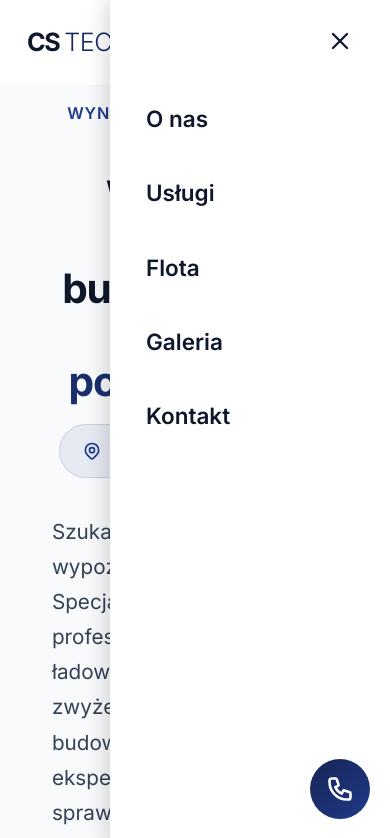
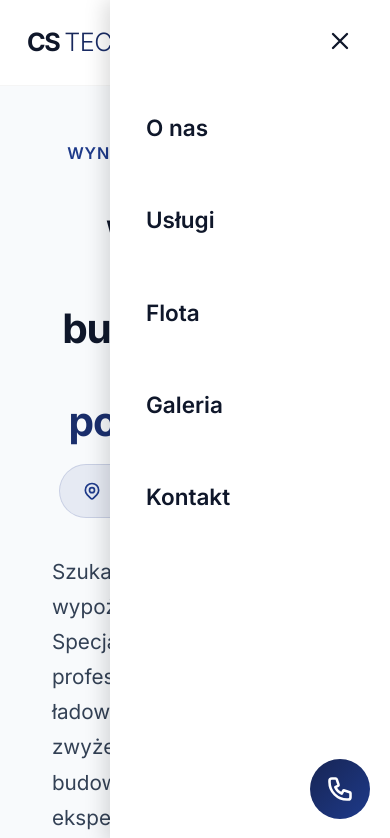
Before and after one commit to xefii1337/CS-Technika, a website built with Vite: page public_html/index.html in a window 390 px wide. Both pictures are taken after a click on the button 340 px from the left and 42 px from the top of the page. Shown: the top 838 px of the page. Built offline with nearby package versions, Linux system fonts and the light colour scheme.

Commit message:
Perform comprehensive mobile UX audit: fix top padding overlaps and increase menu touch targets

```diff
--- a/public_html/style.css
+++ b/public_html/style.css
@@ -1089,8 +1089,11 @@ footer {
     grid-template-columns: 1fr;
   }
   .hero {
-    padding-top: 100px;
+    padding-top: 140px;
     text-align: center;
+  }
+  .page-section {
+    padding-top: 140px !important;
   }
   .hero-buttons {
     justify-content: center;
@@ -1167,6 +1170,8 @@ footer {
   .nav-links a {
     font-size: 1.25rem;
     color: var(--text-main);
+    display: block;
+    padding: 0.5rem 0;
   }
   .hero h1 {
     font-size: 2.25rem;
```
